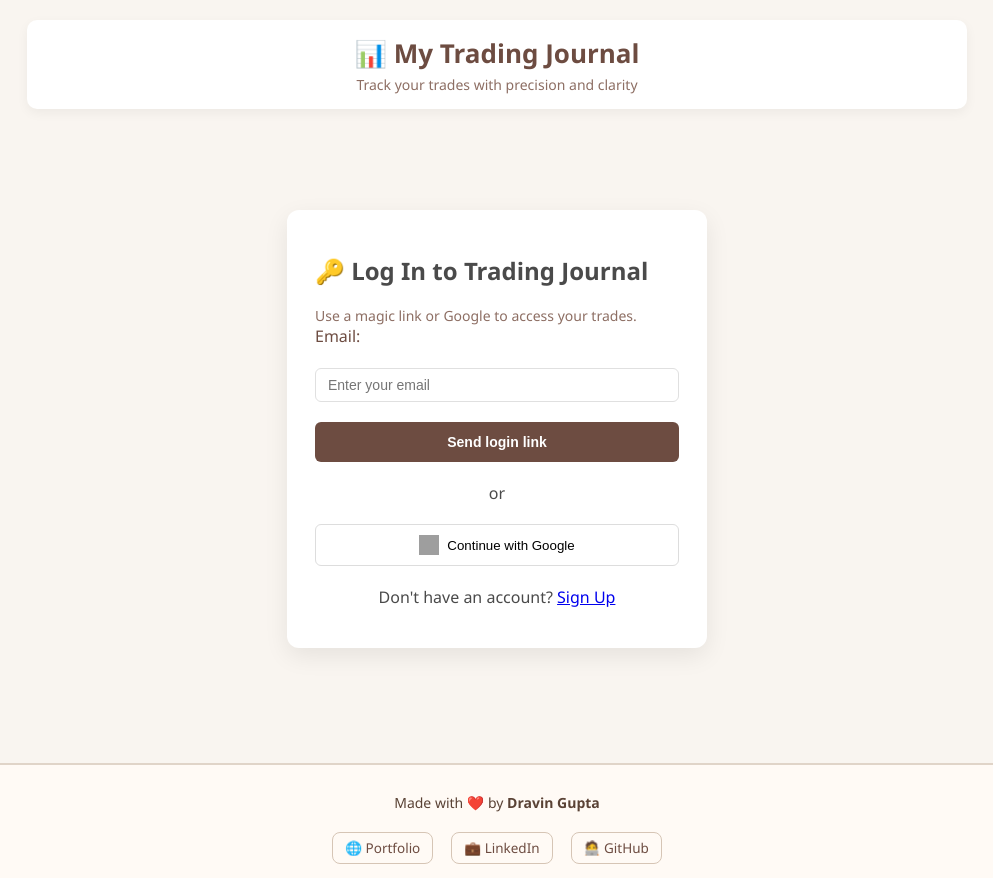
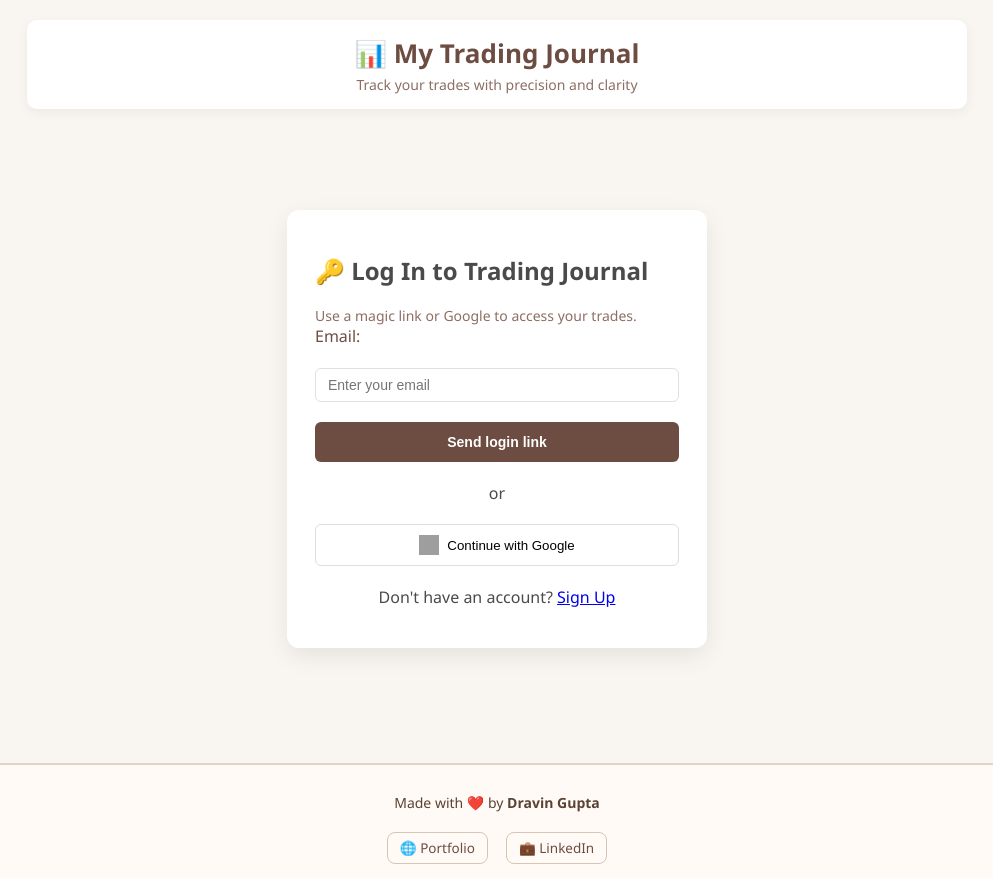
Before and after one commit to Dravingupta/Trading-Journal, a React (Create React App) app in the folder client/: page /login in a window 1280 px wide. Shown: the whole page, without its empty margins (143-1136 px from the left). Built offline with nearby package versions, Linux system fonts and the light colour scheme; no server answers; grey boxes are pictures that could not be loaded.

Commit message:
auth footer edited

```diff
--- a/client/src/components/AuthFooter.jsx
+++ b/client/src/components/AuthFooter.jsx
@@ -29,14 +29,7 @@
             💼 LinkedIn
           </a>
 
-          <a
-            href="https://github.com/Dravingupta"
-            target="_blank"
-            rel="noopener noreferrer"
-            className="footer-link"
-          >
-            🧑‍💻 GitHub
-          </a>
+
         </div>
       </div>
     </footer>
```
